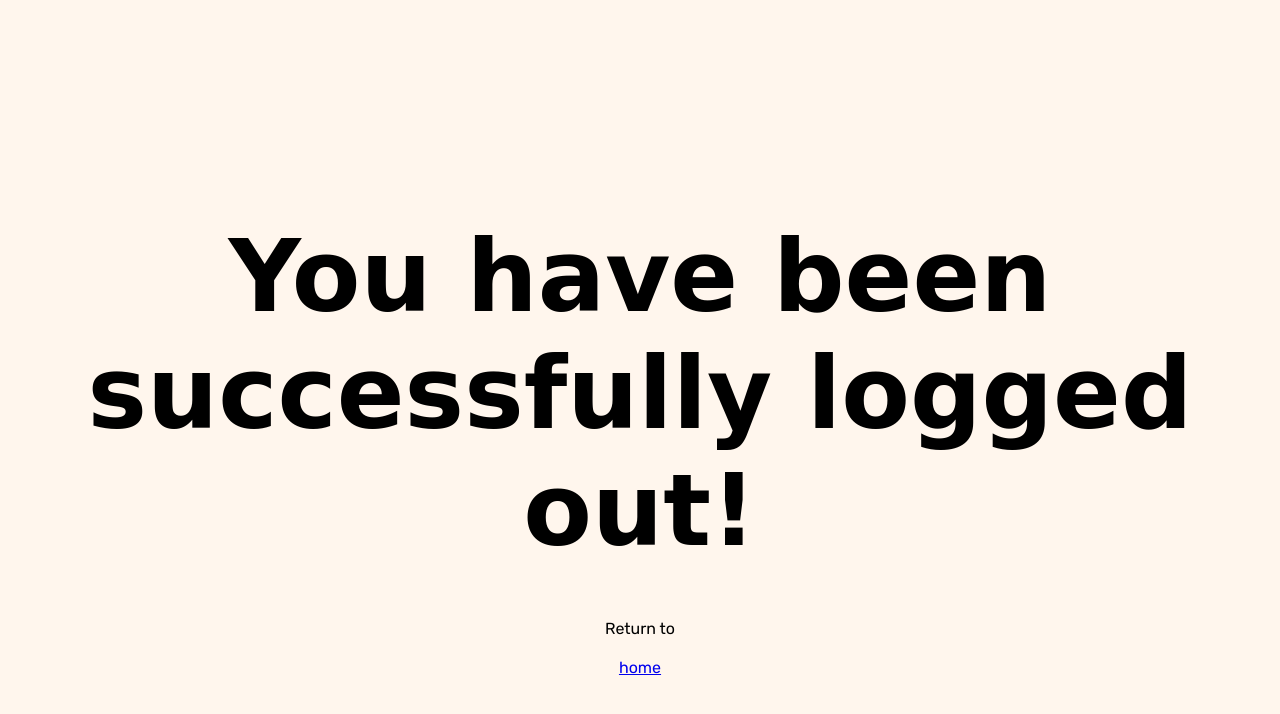
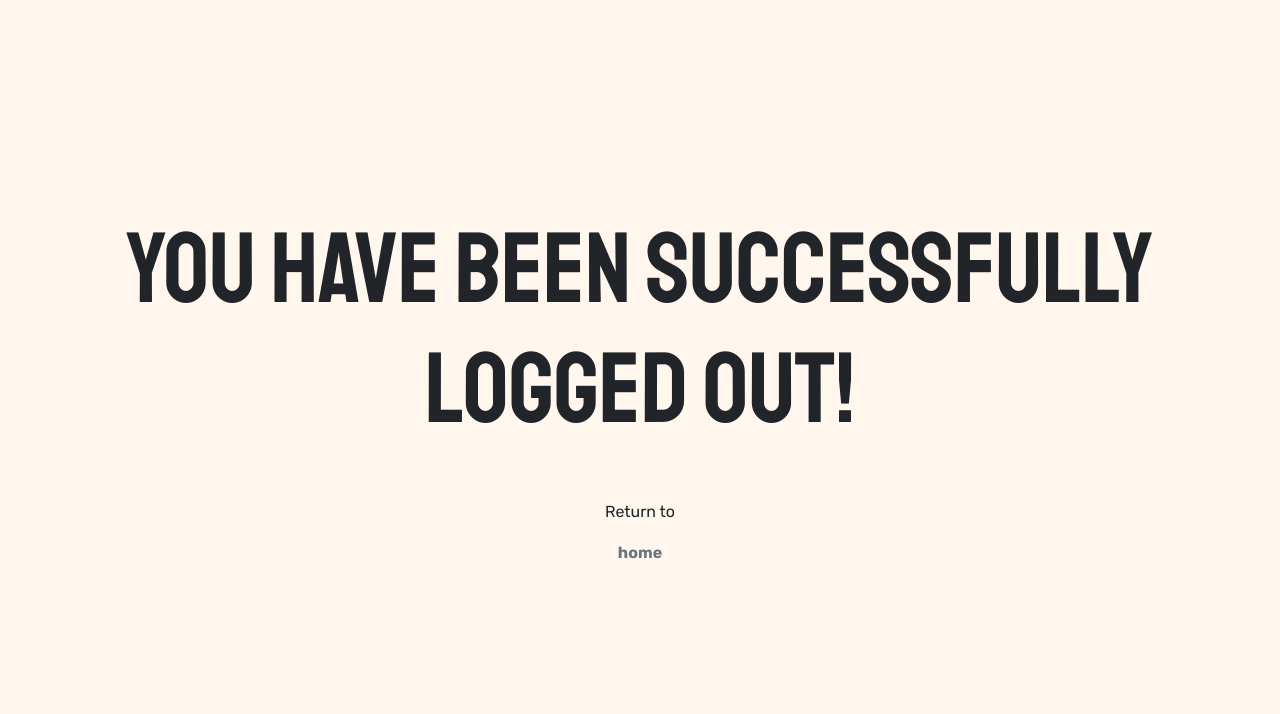
Before and after one commit to mralvern/InvestMates, a Flask app: page /logout in a window 1280 px wide. Shown: the top 714 px of the page. Run offline with Flask 3, Linux system fonts and the light colour scheme; a user stored in the database is signed in.

Commit message:
changed the logout page CSS

```diff
--- a/templates/home.html
+++ b/templates/home.html
@@ -16,7 +16,7 @@
 
 <body>
   <div>
-    <h1 style="font-family:'Staatliches', cursive; font-size: 100px;">InvestMate</h1>
+    <h1 style="font-family:'Staatliches', cursive; font-size: 100px;">InvestMates</h1>
     <a href="{{ url_for('login') }}" class="btn btn-outline-success btn-login">Login </a>
     <a href="{{ url_for('register') }}" class="btn btn-outline-primary btn-register">Register </a>
   </div>
--- a/templates/logout.html
+++ b/templates/logout.html
@@ -2,18 +2,21 @@
 <html lang="en">
 
 <head>
-    <meta charset="UTF-8">
-    <meta http-equiv="X-UA-Compatible" content="IE=edge">
-    <meta name="viewport" content="width=device-width, initial-scale=1.0">
-    <link rel='stylesheet' href='https://fonts.googleapis.com/css?family=Rubik:400,700'>
-    <link rel="stylesheet" href="../static/styles.css">
+  <meta charset="UTF-8">
+  <meta http-equiv="X-UA-Compatible" content="IE=edge">
+  <meta name="viewport" content="width=device-width, initial-scale=1.0">
+  <link rel='stylesheet' href='https://fonts.googleapis.com/css?family=Rubik:400,700'>
+  <link rel="stylesheet" href="https://fonts.googleapis.com/css2?family=Staatliches&display=swap">
+  <link rel="stylesheet" href="https://cdn.jsdelivr.net/npm/bootstrap@5.3.0/dist/css/bootstrap.min.css">
+  <script src="https://cdn.jsdelivr.net/npm/bootstrap@5.3.0/dist/js/bootstrap.bundle.min.js"></script>
+  <link rel="stylesheet" href="../static/styles.css">
 
     <title>LogOut</title>
 </head>
 
 <body>
     <h1>You have been successfully logged out!</h1>
-    <p style="text-align: center;">Return to <a href="{{ url_for('home') }}"> home</a></p>
+    <p style="text-align: center;">Return to <a class="btn btn-outline-secondary" href="{{ url_for('home') }}"> home</a></p>
 
 </body>
 
```
